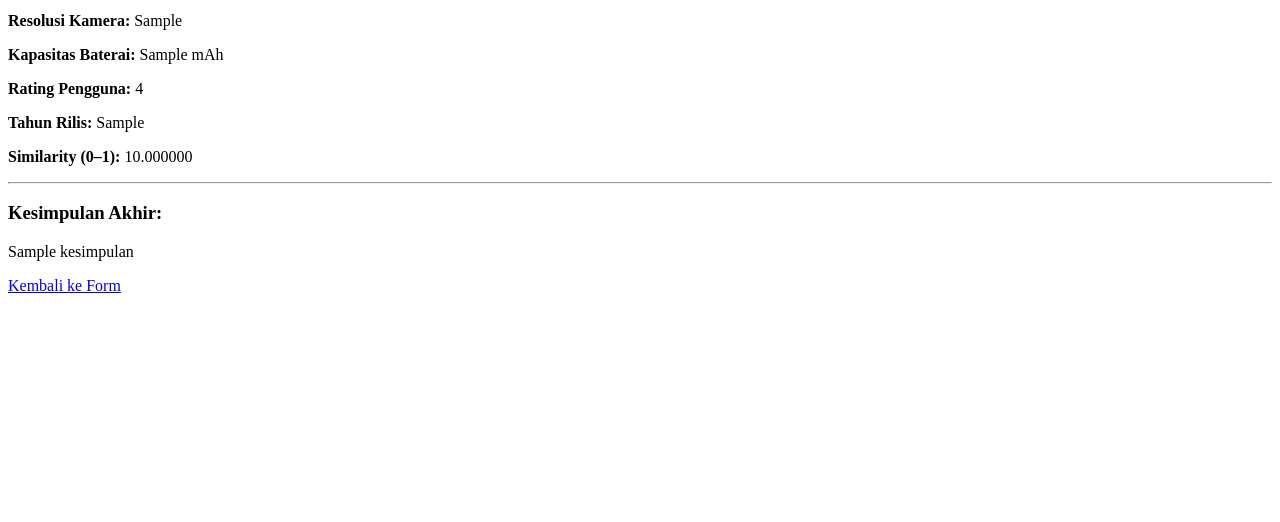
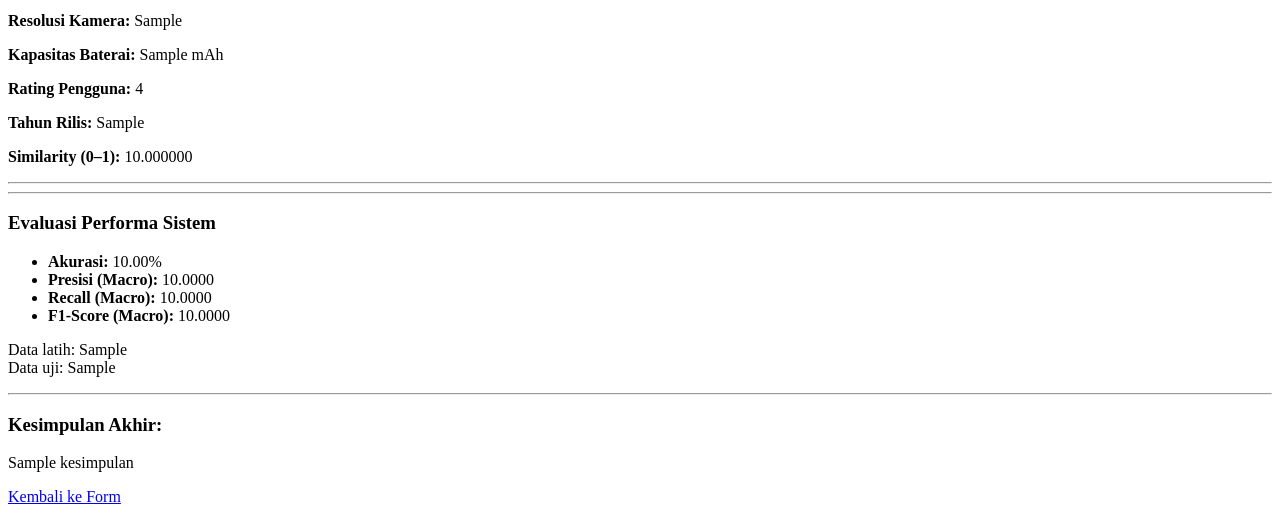
Before and after one commit to Rendraardika/case-based-reasoning-minkowsky, a Flask app: template templates/hasil.html in a window 1280 px wide. Shown: the part 300-822 px from the top of the page. Before the commit the page ends 593 px from the top, so only its background shows below. Run offline with Flask 3, Linux system fonts and the light colour scheme; the template is opened without the code that fills it: most values are stand-ins (such as "Sample title", 1, 10 or a date in 2020).

Commit message:
Update CBR evaluasi kinerja di app.py dan hasil.html

```diff
--- a/app.py
+++ b/app.py
@@ -1,4 +1,5 @@
 from flask import Flask, render_template, request
+from sklearn.metrics import accuracy_score, precision_score, recall_score, f1_score
 import pandas as pd
 import numpy as np
 import re
@@ -71,7 +72,7 @@ def cbr_predict_top3(input_case, p=2):
 # -------------------------------------------------
 # Perhitungan akurasi 70:30
 # -------------------------------------------------
-def compute_accuracy(test_ratio=0.3, p=2):
+def compute_metrics(test_ratio=0.3, p=2):
     df = pd.read_csv(DATASET_PATH)
 
     numeric_cols = ["Harga", "Ram", "Memori_internal", "Ukuran_layar", "Kapasitas_baterai"]
@@ -83,15 +84,14 @@ def compute_accuracy(test_ratio=0.3, p=2):
 
     n_total = len(df_shuffled)
     n_train = int((1 - test_ratio) * n_total)
-    n_test = n_total - n_train
 
     train_df = df_shuffled.iloc[:n_train]
     test_df = df_shuffled.iloc[n_train:]
 
-    correct = 0
-    samples = []
+    y_true = []
+    y_pred = []
 
-    for i, (_, test_row) in enumerate(test_df.iterrows()):
+    for _, test_row in test_df.iterrows():
         test_case = test_row[numeric_cols].values
 
         min_dist = float("inf")
@@ -103,28 +103,16 @@ def compute_accuracy(test_ratio=0.3, p=2):
                 min_dist = dist
                 best_match = train_row
 
-        sim = similarity_score(min_dist)
-
-        if best_match["Brand"] == test_row["Brand"]:
-            correct += 1
-
-        if i < 10:
-            samples.append({
-                "brand_asli": test_row["Brand"],
-                "brand_pred": best_match["Brand"],
-                "distance": float(min_dist),
-                "similarity": float(sim)
-            })
-
-    accuracy = (correct / n_test) * 100
+        y_true.append(test_row["Brand"])
+        y_pred.append(best_match["Brand"])
 
     return {
-        "accuracy": accuracy,
-        "train_n": n_train,
-        "test_n": n_test,
-        "correct": correct,
-        "wrong": n_test - correct,
-        "samples": samples
+        "accuracy": accuracy_score(y_true, y_pred),
+        "precision": precision_score(y_true, y_pred, average="macro", zero_division=0),
+        "recall": recall_score(y_true, y_pred, average="macro", zero_division=0),
+        "f1": f1_score(y_true, y_pred, average="macro", zero_division=0),
+        "train_n": len(train_df),
+        "test_n": len(test_df)
     }
 
 # -------------------------------------------------
@@ -158,14 +146,21 @@ def hasil():
         else:
             kesimpulan = "Tidak Mirip (Perbedaan spesifikasi terlalu besar)"
 
-        return render_template("hasil.html", rekomendasi=rekomendasi, kesimpulan=kesimpulan)
+        metrics = compute_metrics()
+
+        return render_template(
+            "hasil.html",
+            rekomendasi=rekomendasi,
+            kesimpulan=kesimpulan,
+            metrics=metrics
+        )
 
     except Exception as e:
         return f"Terjadi error: {e}"
 
 @app.route("/akurasi")
 def akurasi():
-    metrics = compute_accuracy()
+    metrics = compute_metrics()
     return render_template("akurasi.html", M=metrics)
 
 # -------------------------------------------------
--- a/templates/hasil.html
+++ b/templates/hasil.html
@@ -24,6 +24,23 @@
     <hr>
 {% endfor %}
 
+<hr>
+
+<h3>Evaluasi Performa Sistem</h3>
+<ul>
+  <li><b>Akurasi:</b> {{ "%.2f"|format(metrics.accuracy * 100) }}%</li>
+  <li><b>Presisi (Macro):</b> {{ "%.4f"|format(metrics.precision) }}</li>
+  <li><b>Recall (Macro):</b> {{ "%.4f"|format(metrics.recall) }}</li>
+  <li><b>F1-Score (Macro):</b> {{ "%.4f"|format(metrics.f1) }}</li>
+</ul>
+
+<p>
+  Data latih: {{ metrics.train_n }} <br>
+  Data uji: {{ metrics.test_n }}
+</p>
+
+<hr>
+
 <h3>Kesimpulan Akhir:</h3>
 <p>{{ kesimpulan }}</p>
 
```
